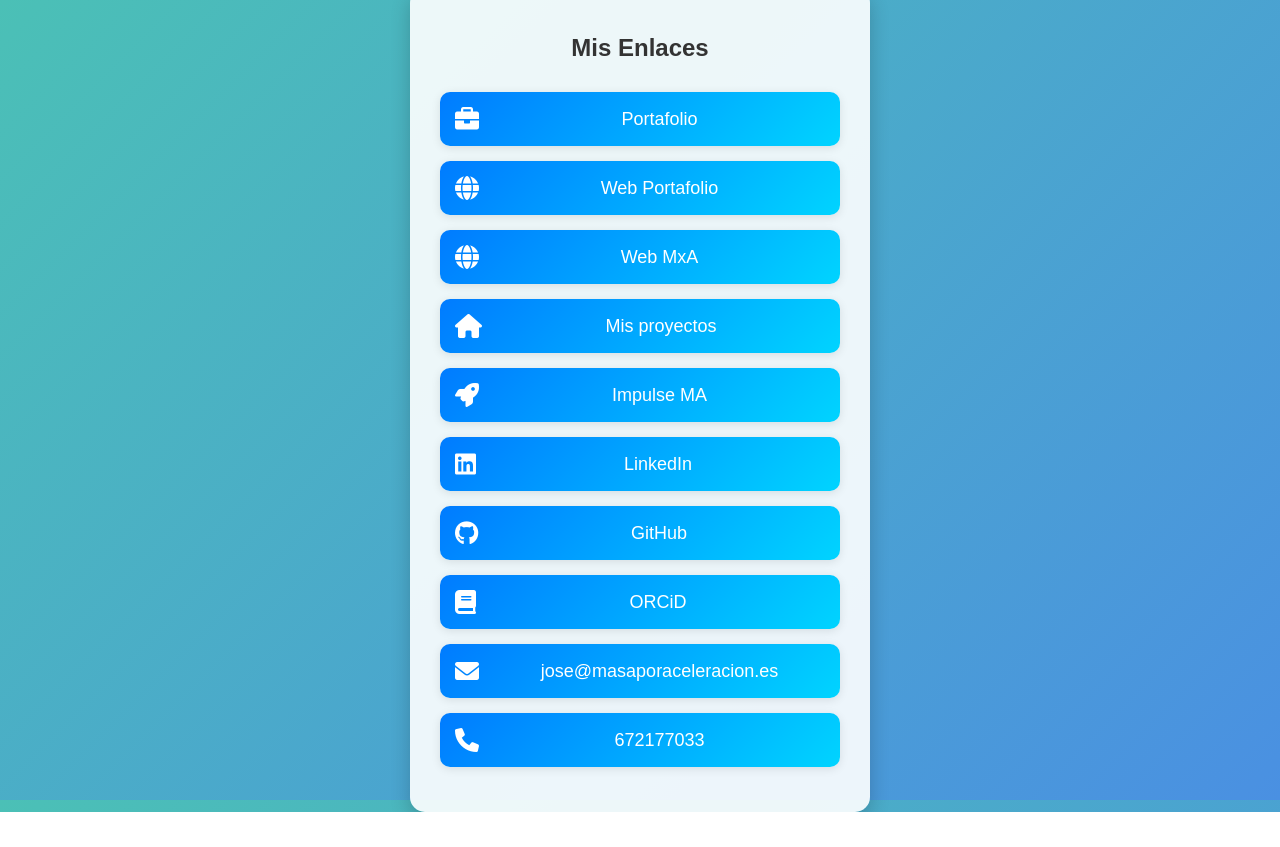
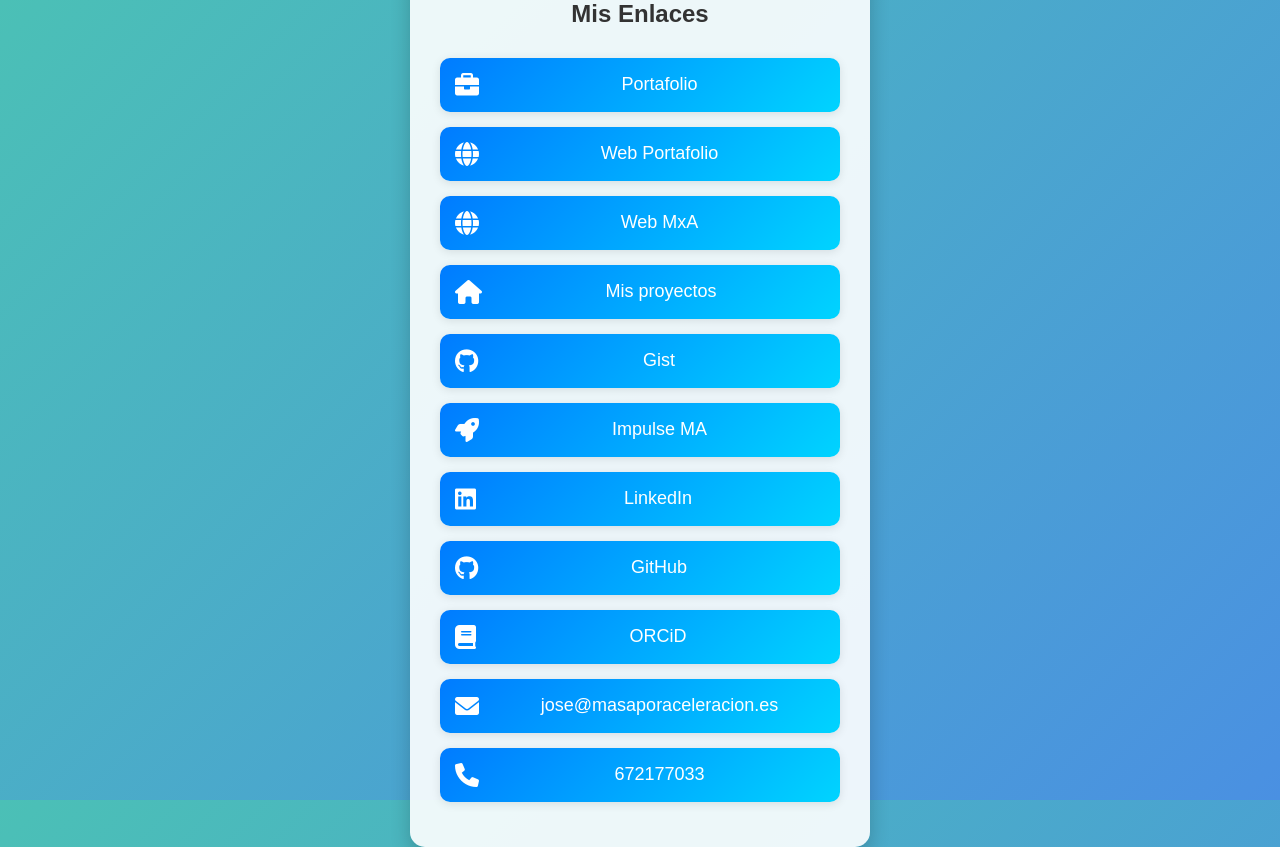
Before and after one commit to Jose-GG/jose-gg.github.io, a plain HTML site: page index.html in a window 1280 px wide. Before the commit the page ends 812 px from the top, so only its background shows below. Drawn offline with Linux system fonts and the light colour scheme.

Commit message:
Update index.html

```diff
--- a/index.html
+++ b/index.html
@@ -100,6 +100,10 @@
             <i class="fas fa-home"></i>
             <span>Mis proyectos</span>
         </a>
+        <a class="link" href="https://gist.github.com/Jose-GG" target="_blank">
+            <i class="fab fa-github"></i>
+            <span>Gist</span>
+        </a>
         <a class="link" href="https://impulsema.vercel.app/" target="_blank">
             <i class="fas fa-rocket"></i>
             <span>Impulse MA</span>
```
